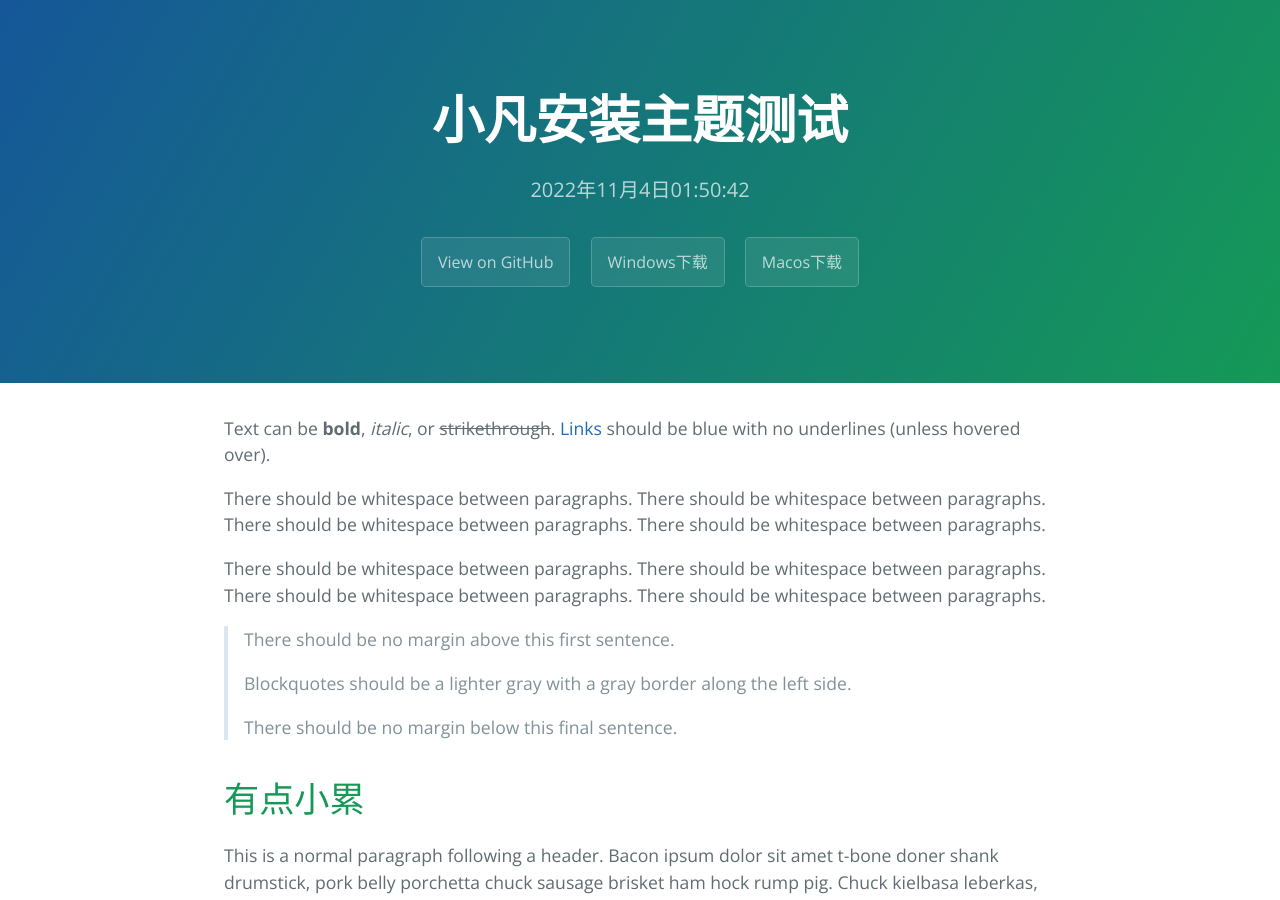
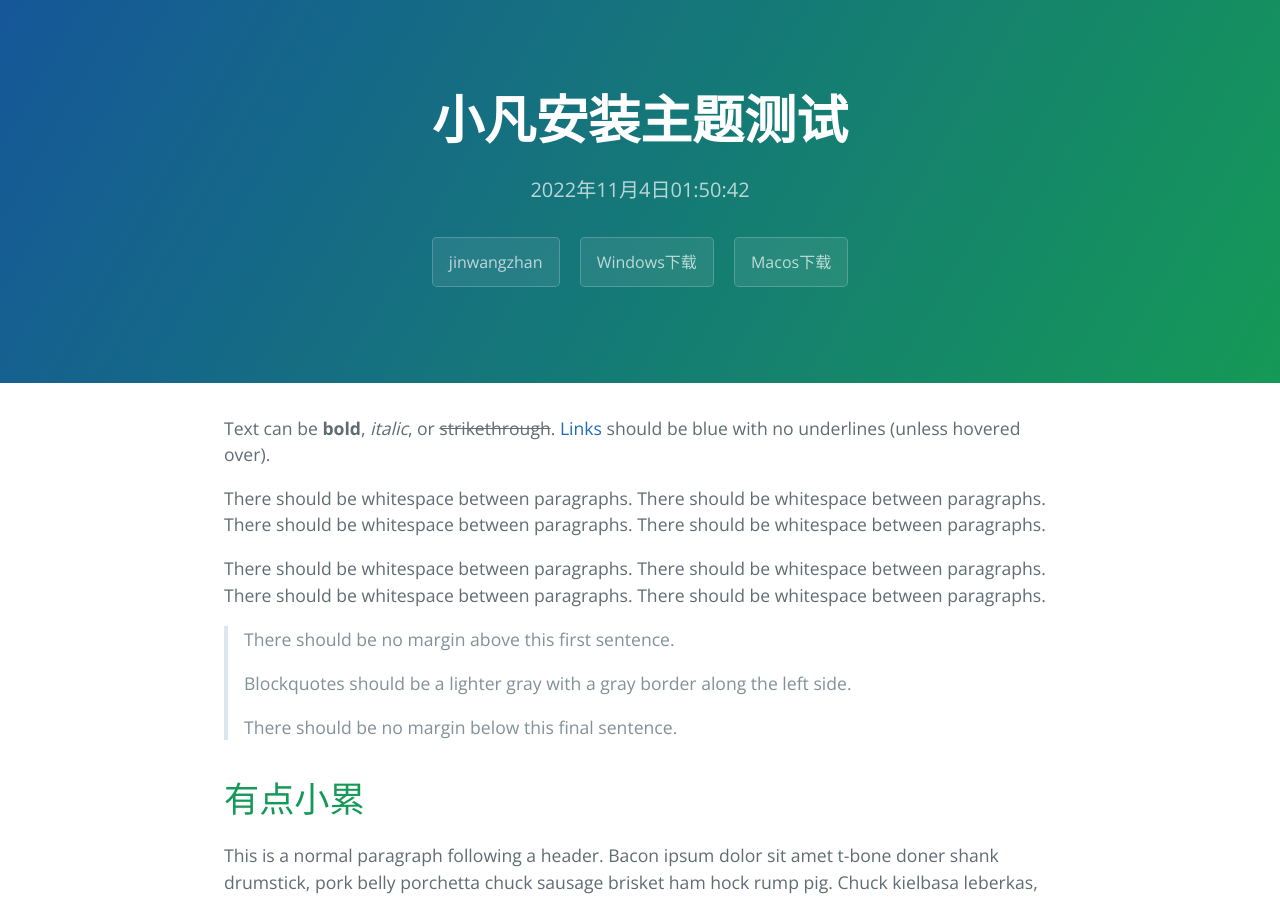
Before and after one commit to Kieey/ipa-re-sign-tool, a Jekyll site: the page docs/index.html, which Jekyll copies as it is, in a window 1280 px wide and 900 px high. Built offline with Jekyll 4.4.1, drawn with Linux system fonts in a browser that asks for light colours.

Commit message:
Update index.html

```diff
--- a/docs/index.html
+++ b/docs/index.html
@@ -13,7 +13,7 @@
     <section class="page-header">
       <h1 class="project-name">小凡安装主题测试</h1>
       <h2 class="project-tagline">2022年11月4日01:50:42</h2>
-      <a href="https://github.com/Kieey" class="btn">View on GitHub</a>
+      <a href="https://github.com/Kieey/ipa-re-sign-tool" class="btn">jinwangzhan</a>
       <a href="https://github.com/Kieey/ipa-re-sign-tool/raw/main/Re-Sign-Windows.zip" class="btn">Windows下载</a>
       <a href="https://github.com/Kieey/ipa-re-sign-tool/raw/main/Re-Sign-Macos.zip" class="btn">Macos下载</a>
     </section>
```
